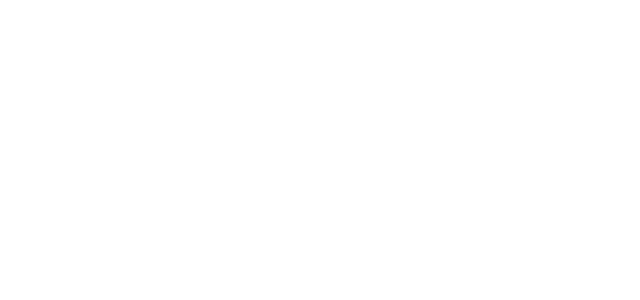
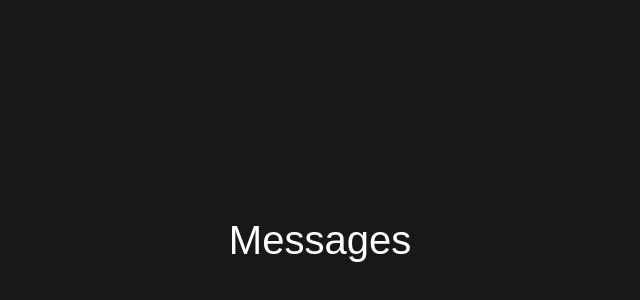
Before and after one commit to Adil-DENDE/Web_CDende, a Vue app: page /message in a window 1280 px wide. Before the commit this address had no page. Shown: the part 156-456 px from the top of the page, without its empty margins (320-960 px from the left). Built offline with nearby package versions, Linux system fonts and the light colour scheme.

Commit message:
Update UI

```diff
--- a/src/components/NavigationBar.vue
+++ b/src/components/NavFooter/NavigationBar.vue
@@ -14,11 +14,24 @@
           <div>
             <div class="navList">
               <a class="p-2 h4 navItem text-decoration-none" href="/cars"><i
-                  class="bi bi-car-front-fill text-white"></i><span class="navTitle">Voitures</span></a>
-              <a class="p-2 h4 navItem text-decoration-none " href="/"> <i
-                  class="bi bi-box-arrow-right text-white"></i><span class="navTitle">Deconnexion</span></a>
-              <a class="p-2 h4 navItem text-decoration-none " href="/"><i
-                  class="bi bi-person-circle text-white"></i><span class="navTitle">Profil</span></a>
+                  class="bi bi-car-front-fill text-white icon"></i><span class="navTitle">Voitures</span></a>
+              <!-- <div class="hr text-white"></div> -->
+              <a class="p-2 h4 navItem text-decoration-none" href="/message"> <i class="bi bi-send icon"></i><span
+                  class="navTitle">Messages</span></a>
+
+
+              <span class="dropdown">
+                <a class="p-2 h4 navItem text-decoration-none dropdown-toggle " data-bs-toggle="dropdown"
+                  aria-expanded="false" href="/"><i class="bi bi-person-circle text-white icon"></i><span
+                    class="navTitle">Profil</span></a>
+                <ul class="dropdown-menu">
+                  <li><a class="dropdown-item " href="#"><i class="bi bi-person-circle text-white icon"></i>Profil</a>
+                  </li>
+                  <li><a class="dropdown-item" href="#"><i class="bi bi-gear-fill"></i>Paramètres</a></li>
+                  <li><a class="dropdown-item" href="/"><i
+                        class="bi bi-box-arrow-right text-white icon"></i>Deconnexion</a></li>
+                </ul>
+              </span>
             </div>
           </div>
 
@@ -44,13 +57,17 @@
 @media only screen and (max-width: 991px) {
   .navItem {
     display: block;
-    border: solid 1px white;
-    border-radius: 15px;
-   width: fit-content
+    width: fit-content;
   }
 
   .navTitle {
     padding-left: 5px;
+    font-size: 16px;
+  }
+
+  .icon {
+    font-size: 16px;
+
   }
 }
 
--- a/src/router/index.js
+++ b/src/router/index.js
@@ -1,5 +1,5 @@
 import { createRouter, createWebHistory } from "vue-router";
-import HomeView from "../views/HomeView.vue";
+import HomeView from "../views/HomePage.vue";
 
 const router = createRouter({
   history: createWebHistory(import.meta.env.BASE_URL),
@@ -12,7 +12,7 @@ const router = createRouter({
     {
       path: "/cars",
       name: "cars",
-      component: () => import("../views/CarView.vue"),
+      component: () => import("../views/CarPage.vue"),
     },
     {
       path: "/",
@@ -31,6 +31,11 @@ const router = createRouter({
       path: "/recover",
       name: "pwd-recover",
       component: ()=> import("../views/Auth/RecoverPwdView.vue")
+    },
+    {
+      path: "/message",
+      name: "message",
+      component: ()=> import("../views/MessagesPage.vue")
     }
   ],
 });
--- a/src/views/Auth/LoginView.vue
+++ b/src/views/Auth/LoginView.vue
@@ -91,7 +91,7 @@ function auth(inputEmail, inputPassword) {  // DEZE METHODE MOET IN DE STORE GEI
 }
 
 .loginContainer {
-    background-color: rgb(14, 72, 188);
+    background-color:#0D6EFD;
     border-radius: 25px;
     border: solid 1px rgb(255, 255, 255);
     padding: 25px;
--- a/src/views/CarView.vue
+++ b/src/views/CarPage.vue
@@ -1,6 +1,6 @@
 <script setup lang="ts">
-import NavigationBar from '@/components/NavigationBar.vue';
-import FooterBar from '@/components/FooterBar.vue';
+import NavigationBar from '@/components/NavFooter/NavigationBar.vue';
+import FooterBar from '@/components/NavFooter/FooterBar.vue';
 </script>
 
 <template>
--- a/src/views/HomeView.vue
+++ b/src/views/HomePage.vue
@@ -22,8 +22,8 @@
 </template>
 
 <script setup>
-import NavigationBar from '@/components/NavigationBar.vue';
-import FooterBar from '@/components/FooterBar.vue';
+import NavigationBar from '@/components/NavFooter/NavigationBar.vue';
+import FooterBar from '@/components/NavFooter/FooterBar.vue';
 </script>
 
 <style scoped>
--- /dev/null
+++ b/src/views/MessagesPage.vue
@@ -0,0 +1,15 @@
+<template>
+    <div class="pageContainer" style="background-color: #181818;">
+        <h1>Messages</h1>
+    </div>
+</template>
+
+<style>
+    .pageContainer {
+        display: flex;
+        justify-content: center;
+        align-items: center;
+        height: 100vh;
+        color: white;
+    }
+</style>
```
Also changed, not shown: src/components/CarContainer.vue (added), src/components/NavFooter/FooterBar.vue (renamed from src/components/FooterBar.vue), src/views/Error/Error.vue (added).
